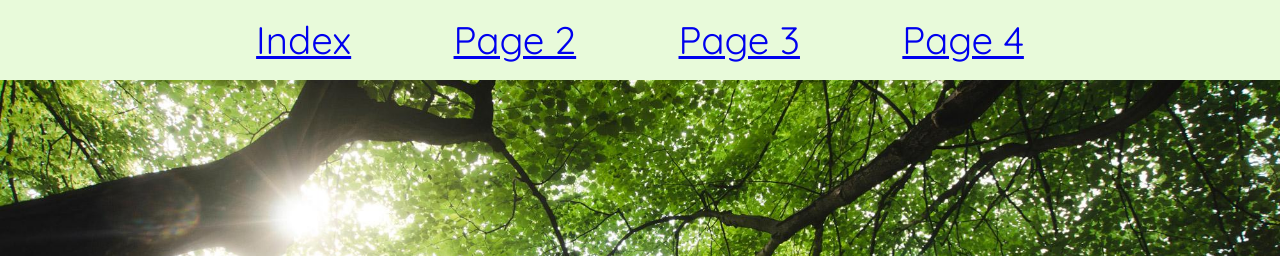
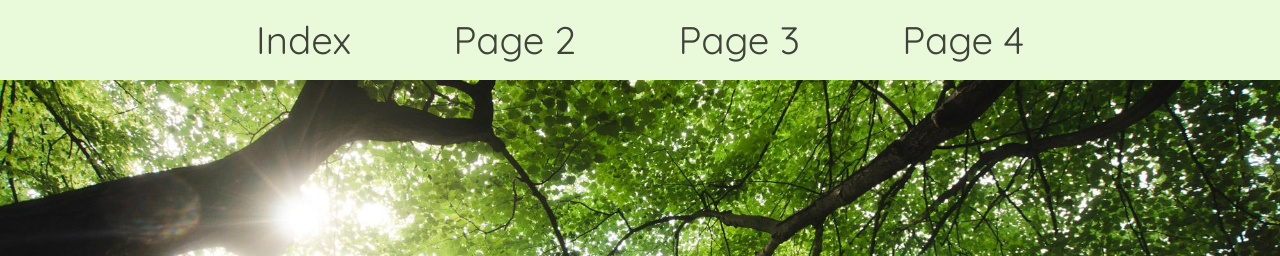
Before and after one commit to Emcduff/veille-3, a plain HTML site: page index.html in a window 1280 px wide. Shown: the top 256 px of the page. Drawn offline with Linux system fonts and the light colour scheme.

Commit message:
modification du css de la liste de navigation

```diff
--- a/less/Index.less
+++ b/less/Index.less
@@ -24,6 +24,12 @@ nav ul {
 	display: inline-flex;
 	padding: 0;
 	margin: 0;
+}
+
+nav ul a {
+	text-decoration: none;
+	color:rgb(65, 66, 57);
+	&:hover {color:rgb(195, 226, 122);}
 }
 
 nav ul li {
```
Also changed, not shown: css/index.css.
